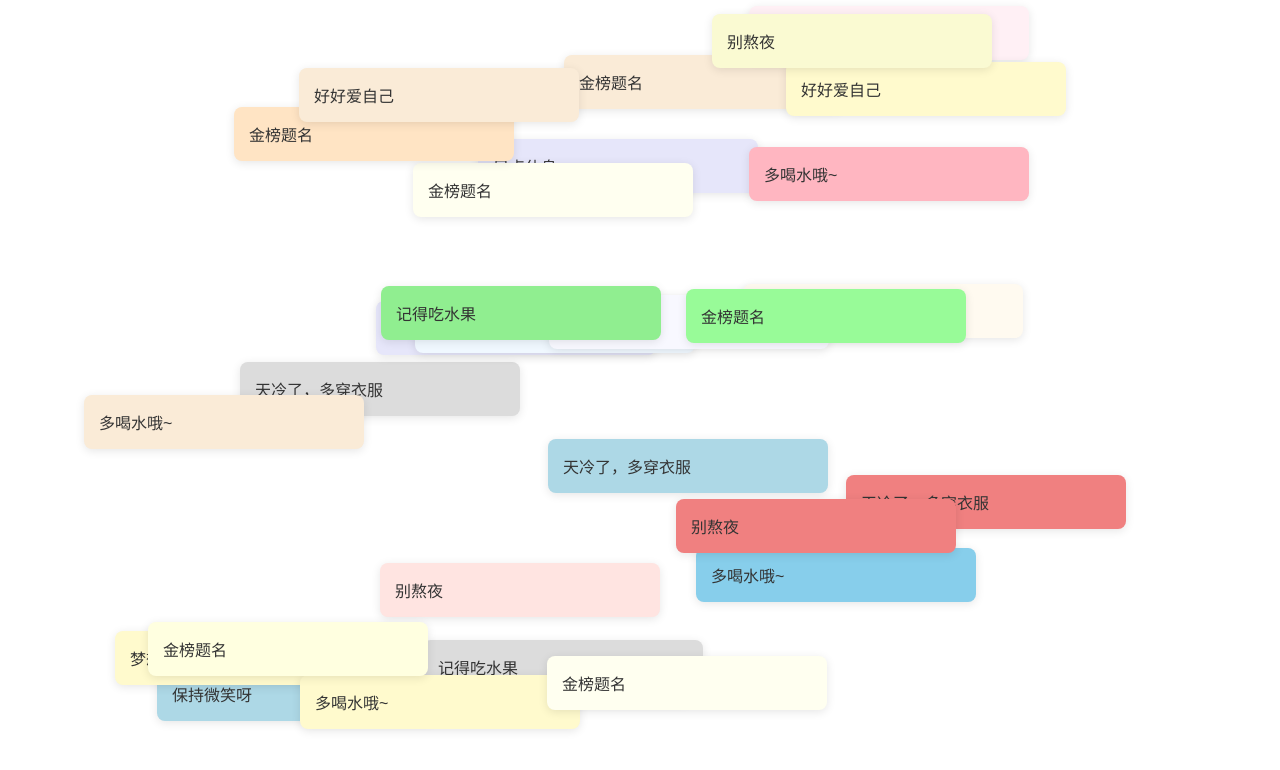
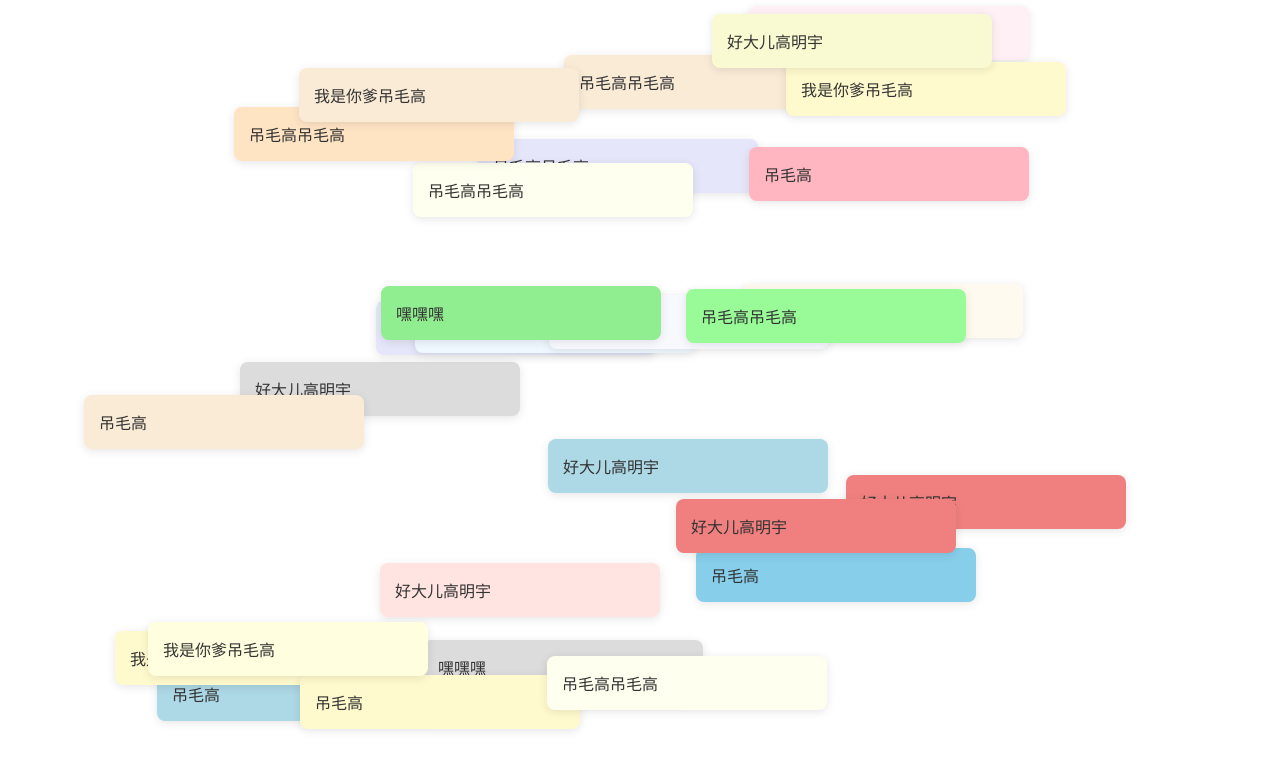
Before and after one commit to aniubiman/ldw.github.io, a plain HTML site: page index.html in a window 1280 px wide. Drawn offline with Linux system fonts and the light colour scheme.

Commit message:
Update tips array with new phrases

```diff
--- a/index.html
+++ b/index.html
@@ -30,10 +30,9 @@
     <script>
         // 提示语列表
         const tips = [
-            "多喝水哦~", "保持微笑呀", "每天都要元气满满",
-            "记得吃水果", "保持好心情", "好好爱自己",
-            "梦想成真", "金榜题名", "顺顺利利",
-            "早点休息", "别熬夜", "天冷了，多穿衣服"
+            "吊毛高", "嘿嘿嘿", "我是你爹吊毛高",
+            "吊毛高吊毛高", "好大儿高明宇",
+
         ];
 
         // 背景色列表（更多柔和颜色）
```
